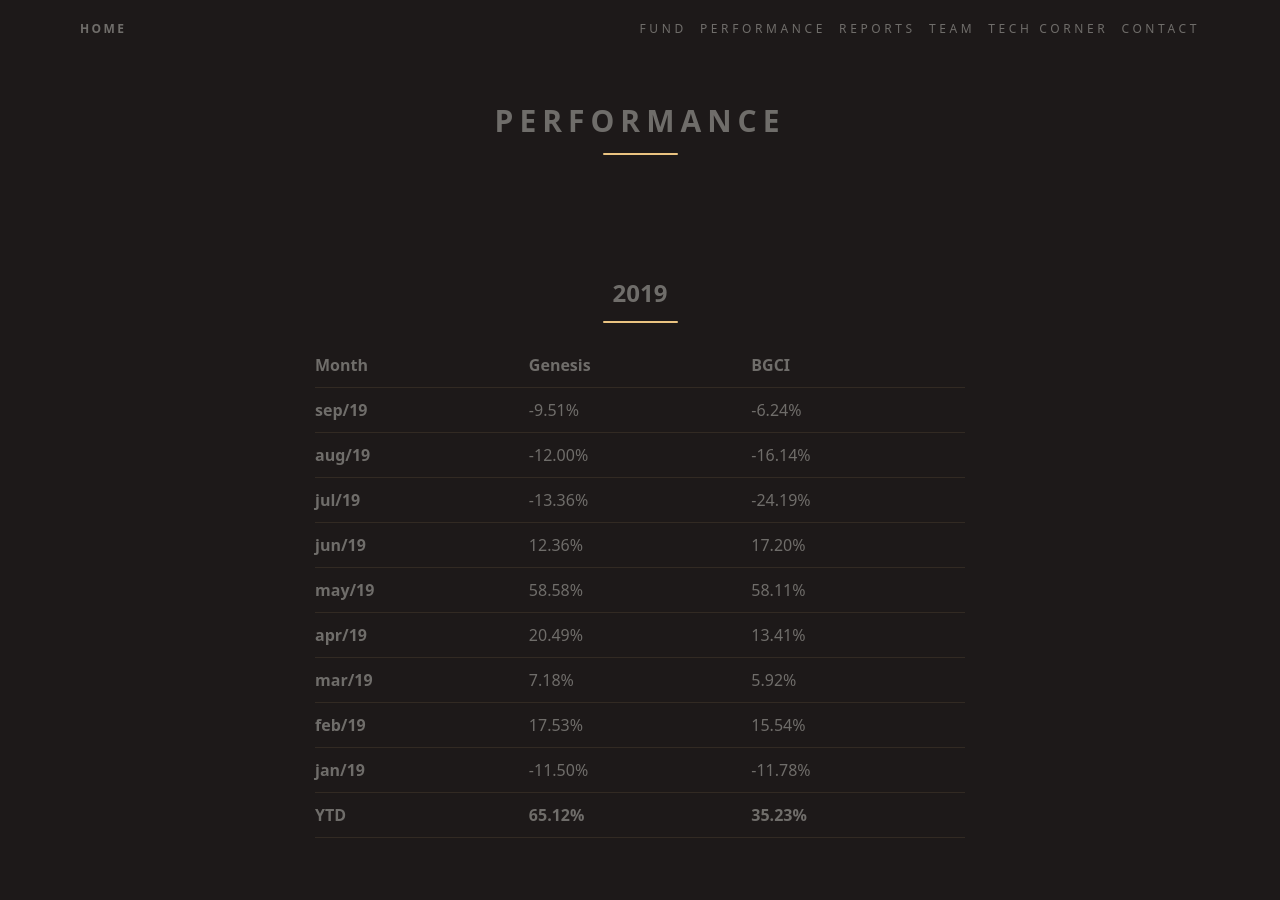
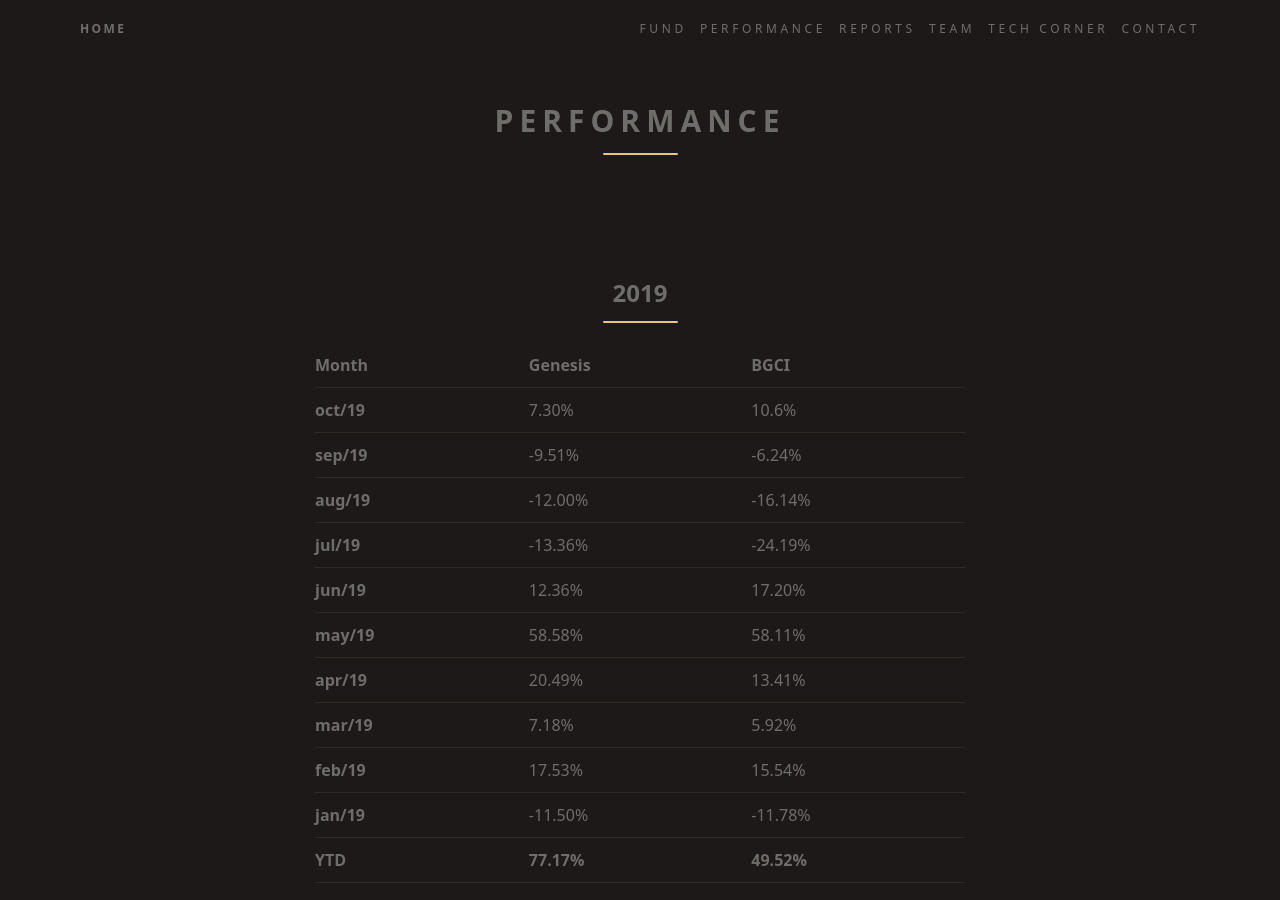
Before and after one commit to ateliedetemas/blpcrypto, a Jekyll site: the page built from _pages/en/performance.md, in a window 1280 px wide and 900 px high. Built offline with Jekyll 4.4.1, drawn with Linux system fonts in a browser that asks for light colours.

Commit message:
Update performance.md

```diff
--- a/_pages/en/performance.md
+++ b/_pages/en/performance.md
@@ -9,6 +9,7 @@ permalink: "/en/performance/"
 
 | Month  | Genesis | BGCI    |
 |--------|---------|---------|
+| **oct/19** | 7.30% | 10.6%  |
 | **sep/19** | -9.51% | -6.24%  |
 | **aug/19** | -12.00% | -16.14% |
 | **jul/19** | -13.36% | -24.19% |
@@ -18,7 +19,7 @@ permalink: "/en/performance/"
 | **mar/19** | 7.18%   | 5.92%   |
 | **feb/19** | 17.53%  | 15.54%  |
 | **jan/19** | -11.50% | -11.78% |
-| **YTD**    | **65.12%** | **35.23%** |
+| **YTD**    | **77.17%** | **49.52%** |
 
 ## 2018
 
```
